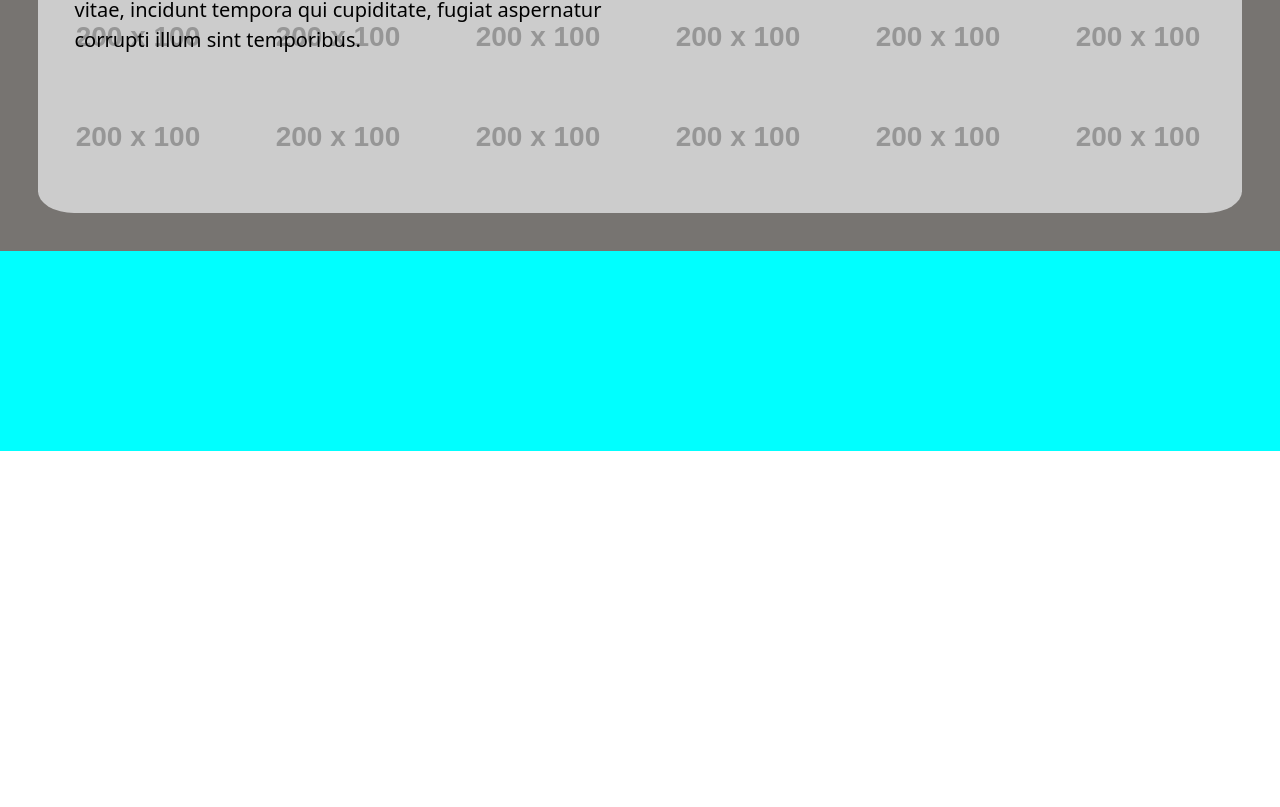
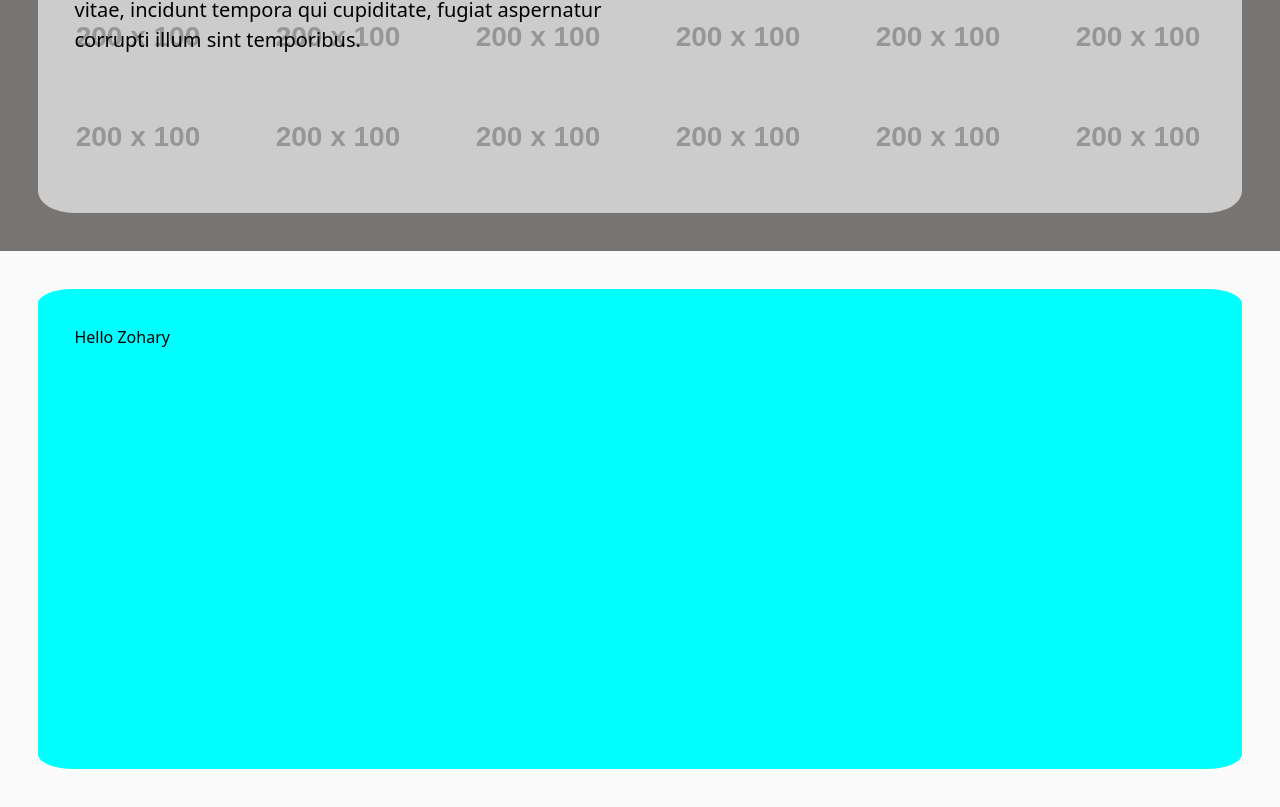
Before and after one commit to Elzohary/ContractingCompanyManagmentWebApp, an Angular app: page / in a window 1280 px wide. Shown: the part 2149-2956 px from the top of the page. Before the commit the page ends 2600 px from the top, so only its background shows below. Built offline with nearby package versions, Linux system fonts and the light colour scheme.

Commit message:
enhancing the front sticky bok

```diff
--- a/src/app/public-company-profie/Home/Components/sticky-card-front/sticky-card-front.component.html
+++ b/src/app/public-company-profie/Home/Components/sticky-card-front/sticky-card-front.component.html
@@ -1 +1,5 @@
-<p>sticky-card-front works!</p>
+<section>
+    <div class="hContainer">
+        <p>Hello Zohary</p>
+    </div>
+</section>
--- a/src/app/public-company-profie/Home/Components/sticky-card-front/sticky-card-front.component.scss
+++ b/src/app/public-company-profie/Home/Components/sticky-card-front/sticky-card-front.component.scss
@@ -1,7 +1,21 @@
-p {
-    height: 200px;
+section {
+    height: 100vh;
+    color: black;
+    padding: 3%;
+}
+
+.hContainer {
+    position: sticky;
+    top: 5%;
+    /* background-image: url(https://fakeimg.pl/200x100/?retina=1&text=SUC&font=noto); */
+    background-color: aqua;
+    border-radius: 3%;
+    height: 60vh;
+    width: 100%;
+    box-sizing: border-box;
+    padding: 3%;
+    display: flex;
+    flex-direction: column;
+    justify-content: space-between;
     z-index: 2;
-    background-color: aqua;
-    margin: 0;
-    scroll-behavior: smooth;
-}
+  }
```
